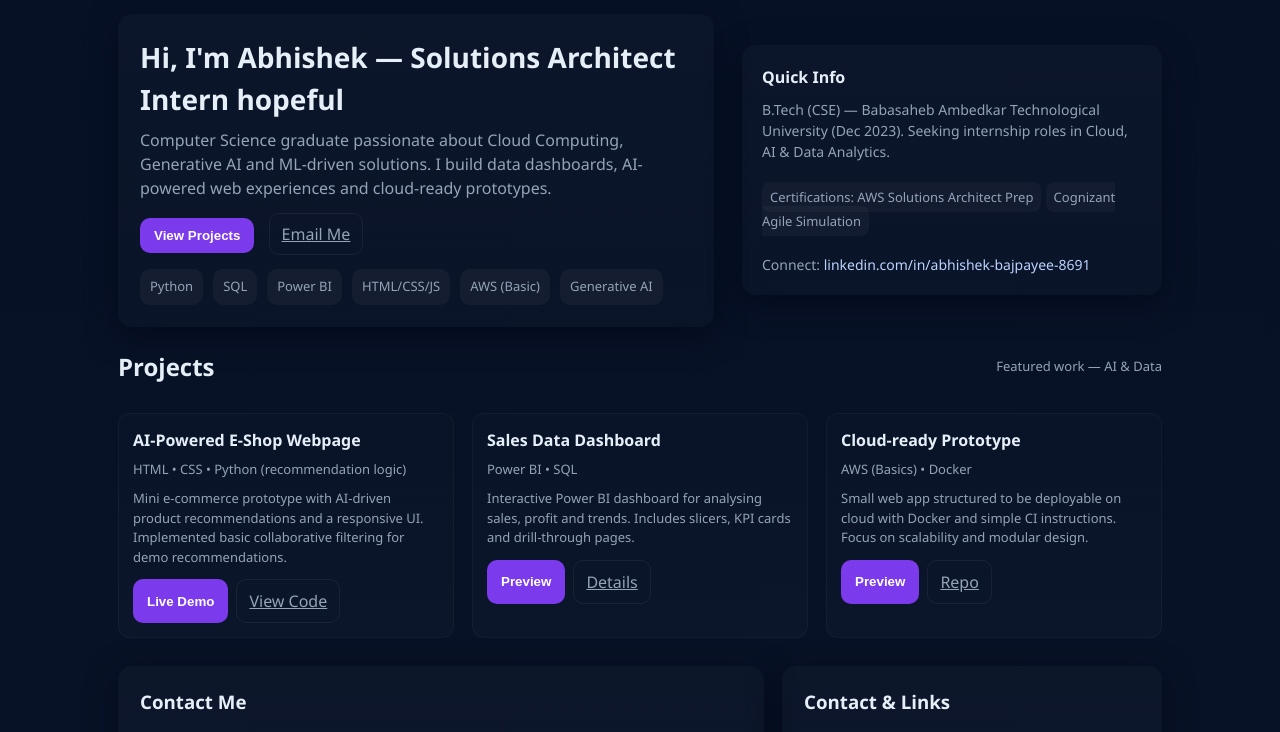
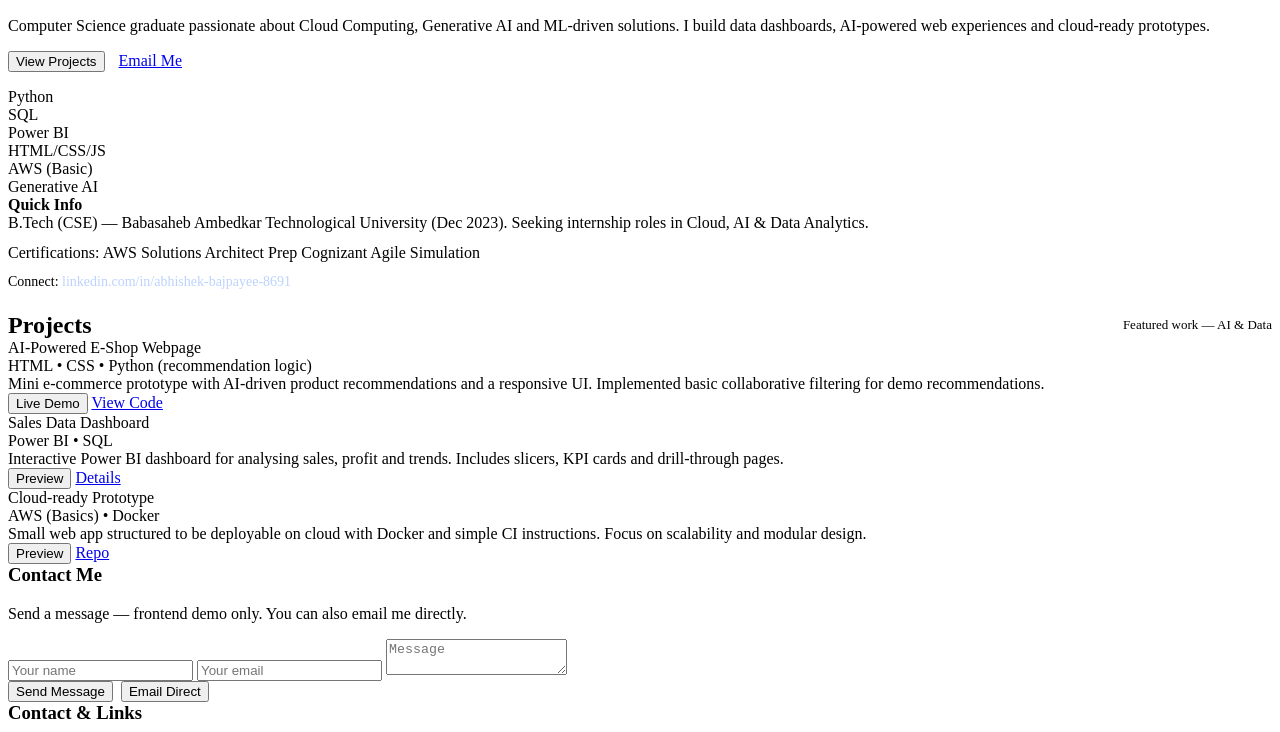
Before and after one commit to abhishebajpayee/abhishek_bajpayee_portfolio, a plain HTML site: page Index.html in a window 1280 px wide. Shown: the part 128-860 px from the top of the page. Drawn offline with Linux system fonts and the light colour scheme.

Commit message:
Remove unnecessary CSS styles from Index.html

```diff
--- a/Index.html
+++ b/Index.html
@@ -4,50 +4,7 @@
   <meta charset="utf-8" />
   <meta name="viewport" content="width=device-width,initial-scale=1" />
   <title>Abhishek Bajpayee | Cloud & AI Enthusiast</title>
-  <meta name="description" content="Portfolio - Abhishek Bajpayee | Cloud, Generative AI & Power BI" />
-  <style>
-    :root{
-      --bg:#0f1724; --card:#0b1220; --muted:#94a3b8; --accent:#7c3aed; --glass: rgba(255,255,255,0.04);
-      --container:1100px; --radius:14px;
-      font-family: 'Segoe UI', Roboto, Arial, sans-serif;
-    }
-    *{box-sizing:border-box}
-    body{margin:0;background:linear-gradient(180deg,#071126 0%,#081226 60%);color:#e6eef8;line-height:1.5}
-    .wrap{max-width:var(--container);margin:30px auto;padding:28px}
-    header{display:flex;align-items:center;justify-content:space-between;gap:16px}
-    .brand{display:flex;align-items:center;gap:14px}
-    .logo{width:56px;height:56px;border-radius:10px;background:linear-gradient(135deg,var(--accent),#3b82f6);display:flex;align-items:center;justify-content:center;font-weight:700}
-    .logo span{font-size:20px}
-    nav a{color:var(--muted);text-decoration:none;margin-left:18px}
-    .hero{display:grid;grid-template-columns:1fr 420px;gap:28px;margin-top:28px;align-items:center}
-    .card{background:linear-gradient(180deg, rgba(255,255,255,0.02), rgba(255,255,255,0.01));padding:22px;border-radius:var(--radius);box-shadow:0 8px 30px rgba(2,6,23,0.6)}
-    h1{margin:0;font-size:28px}
-    .lead{color:var(--muted);margin-top:8px}
-    .cta{margin-top:18px}
-    .btn{background:var(--accent);border:none;padding:10px 14px;border-radius:10px;color:white;cursor:pointer;font-weight:600}
-    .secondary{background:transparent;border:1px solid rgba(255,255,255,0.06);padding:9px 12px;border-radius:10px;color:var(--muted);cursor:pointer}
-    .skills{display:flex;flex-wrap:wrap;gap:10px;margin-top:12px}
-    .skill{background:var(--glass);padding:8px 10px;border-radius:10px;color:var(--muted);font-size:13px}
-    .right-hero{padding:20px;display:flex;flex-direction:column;gap:10px}
-    .summary{color:var(--muted);font-size:14px}
-    /* Projects */
-    .projects{margin-top:28px;display:grid;grid-template-columns:repeat(3,1fr);gap:18px}
-    .project{padding:14px;border-radius:12px;background:linear-gradient(180deg, rgba(255,255,255,0.01), rgba(255,255,255,0.02));border:1px solid rgba(255,255,255,0.03)}
-    .proj-title{font-weight:700}
-    .proj-tech{font-size:13px;color:var(--muted);margin-top:8px}
-    .proj-desc{color:var(--muted);font-size:13px;margin-top:10px}
-    .proj-actions{margin-top:12px;display:flex;gap:8px}
-    .chip{background:rgba(255,255,255,0.03);padding:6px 8px;border-radius:8px;font-size:13px;color:var(--muted)}
-    /* Contact */
-    .contact{margin-top:28px;display:grid;grid-template-columns:1fr 380px;gap:18px}
-    form{display:flex;flex-direction:column;gap:10px}
-    input,textarea{background:transparent;border:1px solid rgba(255,255,255,0.06);padding:10px;border-radius:10px;color:#eaf0ff}
-    textarea{min-height:120px;resize:vertical}
-    footer{margin-top:28px;text-align:center;color:var(--muted);font-size:13px;padding:18px}
-    /* Responsive */
-    @media (max-width:980px){.hero{grid-template-columns:1fr} .projects{grid-template-columns:repeat(2,1fr)} .contact{grid-template-columns:1fr}}
-    @media (max-width:600px){.projects{grid-template-columns:1fr} .logo{width:48px;height:48px}}
-  </style>
+  <meta name="description" content="Portfolio - Abhishek Bajpayee | Cloud, Generative AI & Power BI" /
 </head>
 <body>
   <div class="wrap">
```
